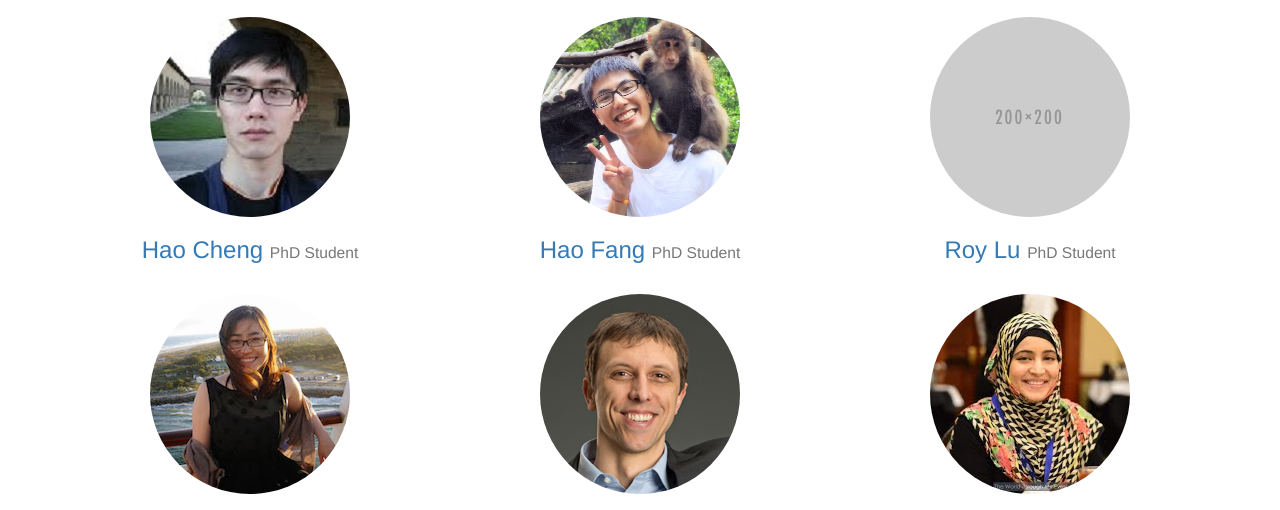
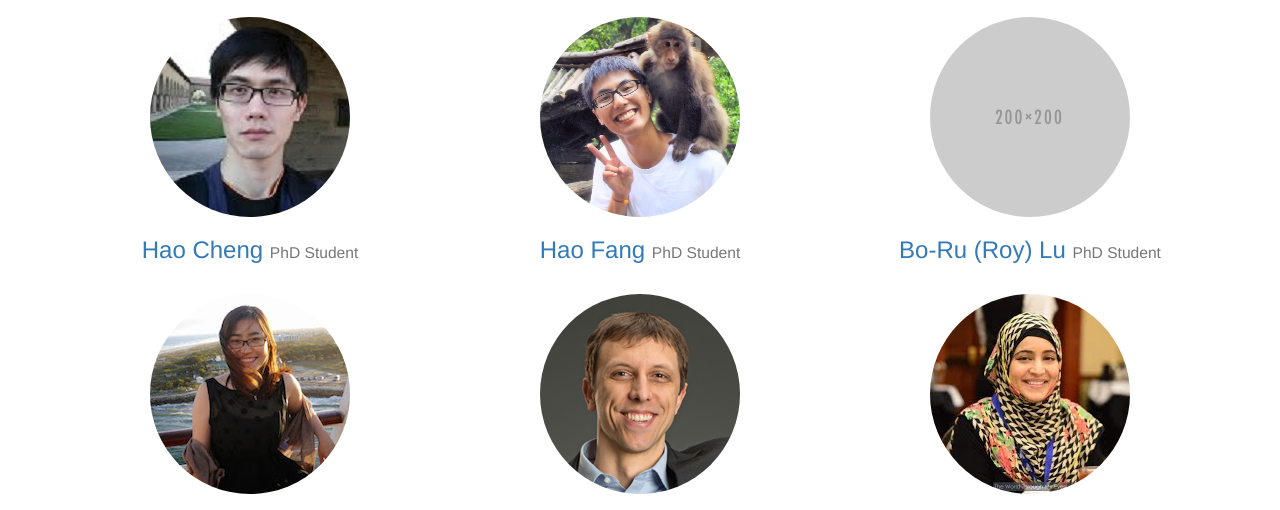
Before and after one commit to tial-uw/tial-uw.github.io, a plain HTML site: page people.html in a window 1280 px wide. Shown: the part 585-1095 px from the top of the page. Drawn offline with Linux system fonts and the light colour scheme.

Commit message:
add Roy's website

```diff
--- a/people.html
+++ b/people.html
@@ -87,7 +87,7 @@
 
             <div class="col-md-4 col-sm-6 text-center" style="margin-bottom:20px">
                 <img class="img-circle img-responsive img-center" src="images/placehold.png" alt="">
-								<h3><a href="" target="_blank">Roy Lu</a>
+								<h3><a href="https://boru-roylu.github.io/" target="_blank">Bo-Ru (Roy) Lu</a>
                     <small>PhD Student</small>
                 </h3>
             </div>
```
